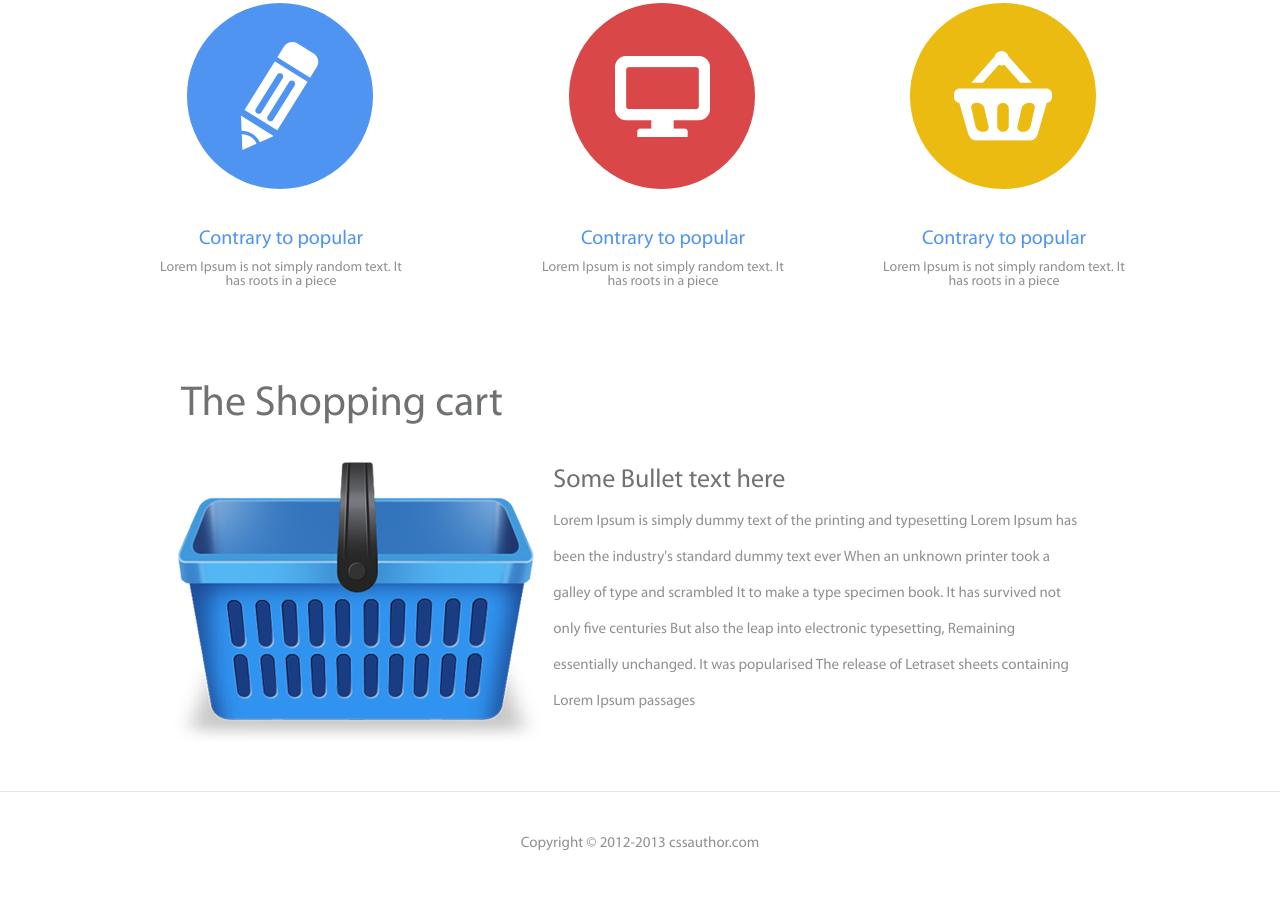
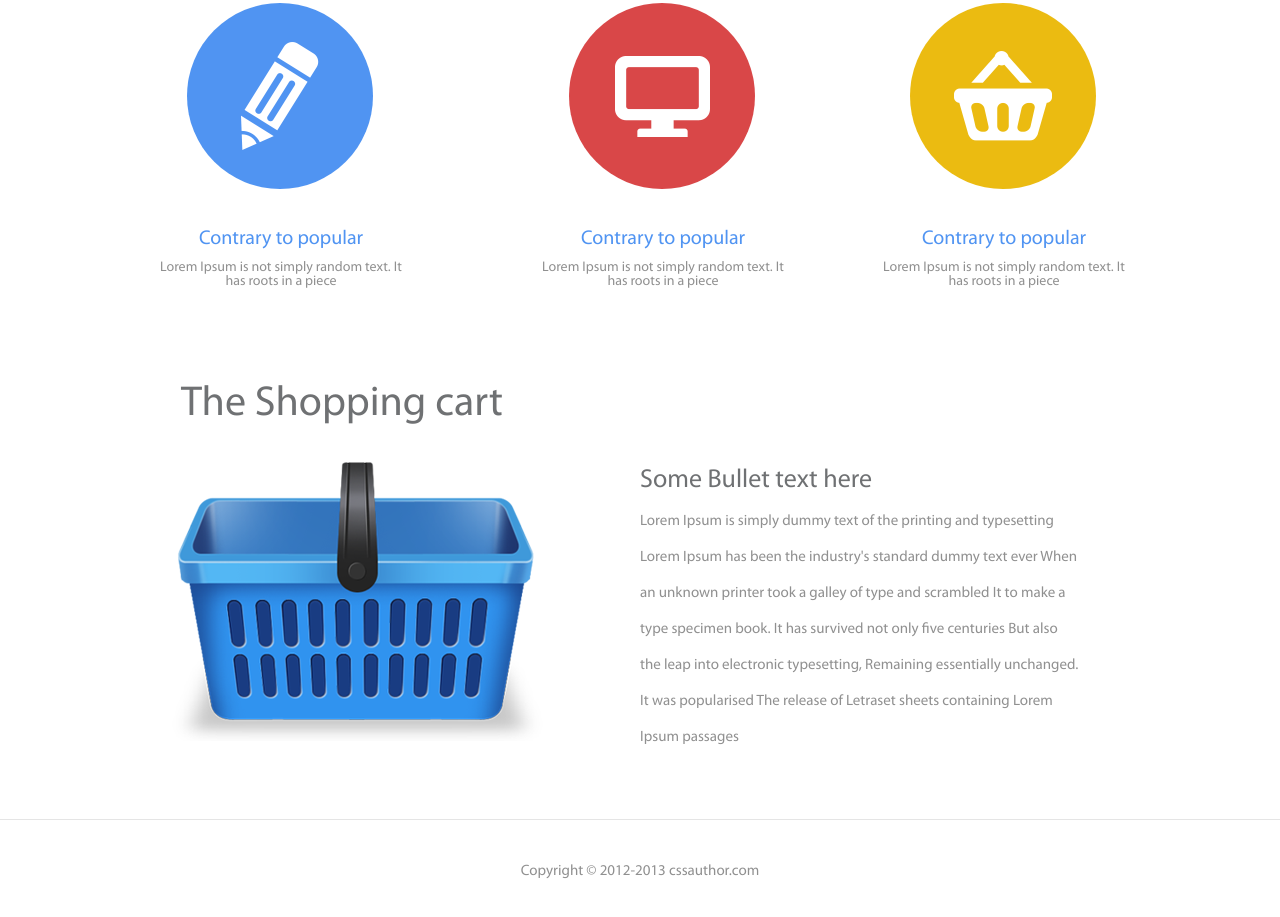
Before and after one commit to Svetlana-ss/7_maket, a plain HTML site: page index.html in a window 1280 px wide. Shown: the part 681-1598 px from the top of the page. Drawn offline with Linux system fonts and the light colour scheme.

Commit message:
main_float

```diff
--- a/style.css
+++ b/style.css
@@ -177,11 +177,11 @@ body {
 .div-left-img {
     display: inline-block;
     vertical-align: top;
-    margin: 35px 82px 50px 159px;
+    padding: 35px 82px 50px 159px;
 }
 .div-left-float {
     float: left;
-    width: 42%;
+    width: 50%;
 }
 /*Main. Float-right*/
 .right-title {
@@ -202,10 +202,10 @@ body {
 }
 .div-right-float {
     float: right;
-    margin-top: 16px;
-    margin-right: 187px;
-    margin-bottom: 63px;
-    width: 42%;
+    padding-top: 16px;
+    padding-right: 187px;
+    padding-bottom: 63px;
+    width: 50%;
 }
 /*footer*/
 .footer-text {
```
